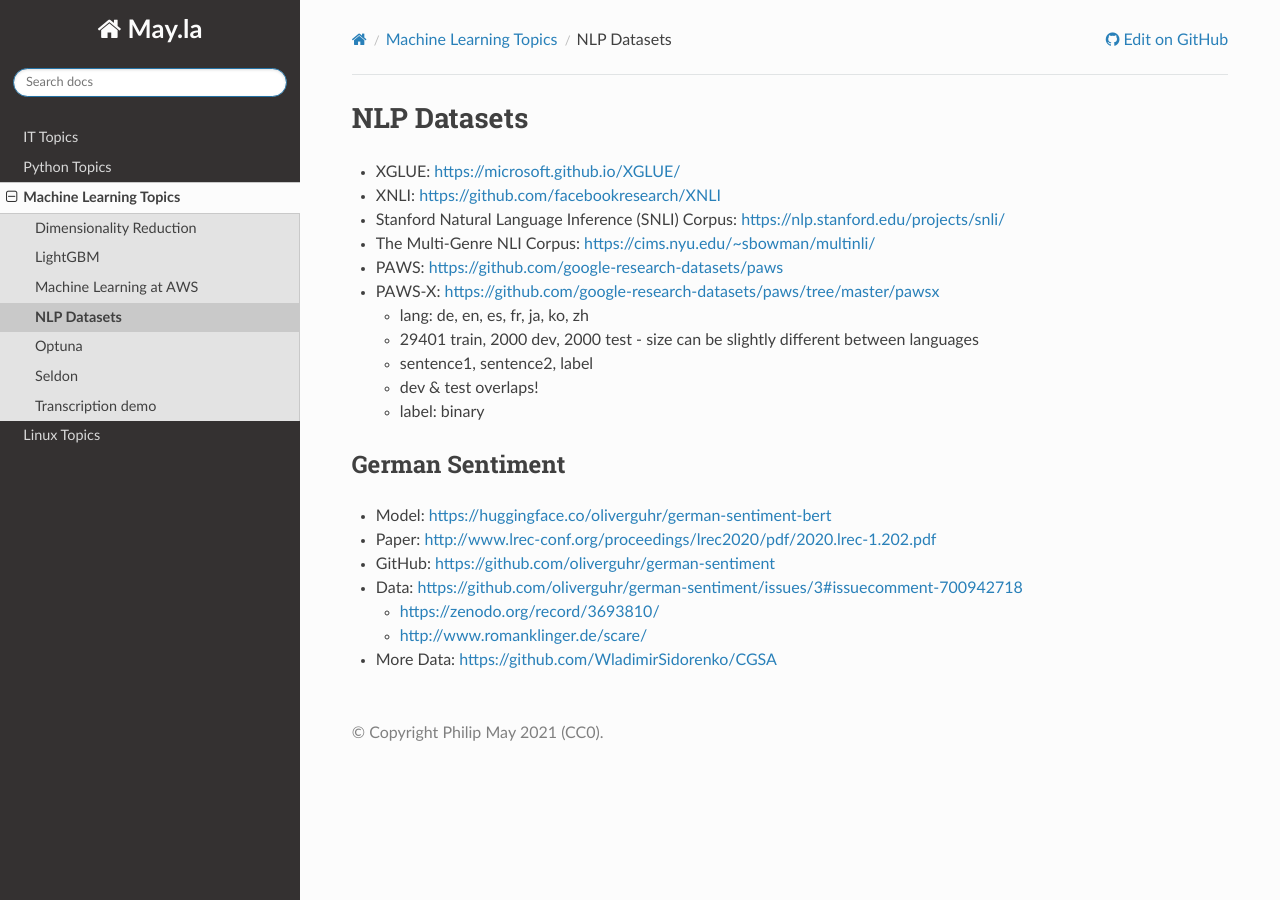
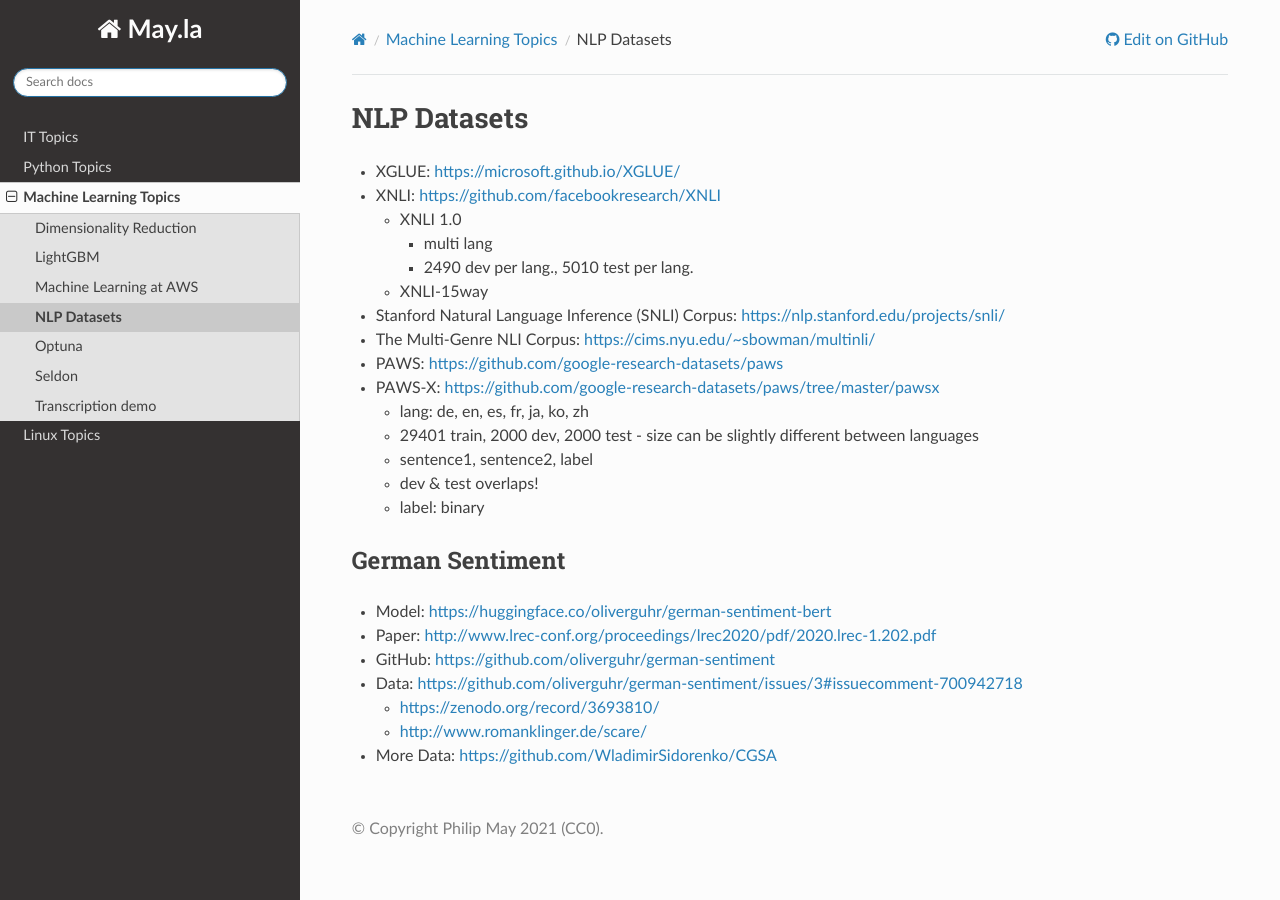
Before and after one commit to PhilipMay/May.la, a Sphinx documentation site: the page built from source/ml/nlp-datasets.md, in a window 1280 px wide. Built offline with Sphinx 7.4.7 and the Read the Docs theme 2.0.0, drawn with Linux system fonts in a browser that asks for light colours.

Commit message:
Update nlp-datasets.md

```diff
--- a/source/ml/nlp-datasets.md
+++ b/source/ml/nlp-datasets.md
@@ -1,6 +1,10 @@
 # NLP Datasets
 * XGLUE: <https://microsoft.github.io/XGLUE/>
 * XNLI: <https://github.com/facebookresearch/XNLI>
+  * XNLI 1.0
+    * multi lang
+    * 2490 dev per lang., 5010 test per lang.
+  * XNLI-15way
 * Stanford Natural Language Inference (SNLI) Corpus: <https://nlp.stanford.edu/projects/snli/>
 * The Multi-Genre NLI Corpus: <https://cims.nyu.edu/~sbowman/multinli/>
 * PAWS: <https://github.com/google-research-datasets/paws>
```
